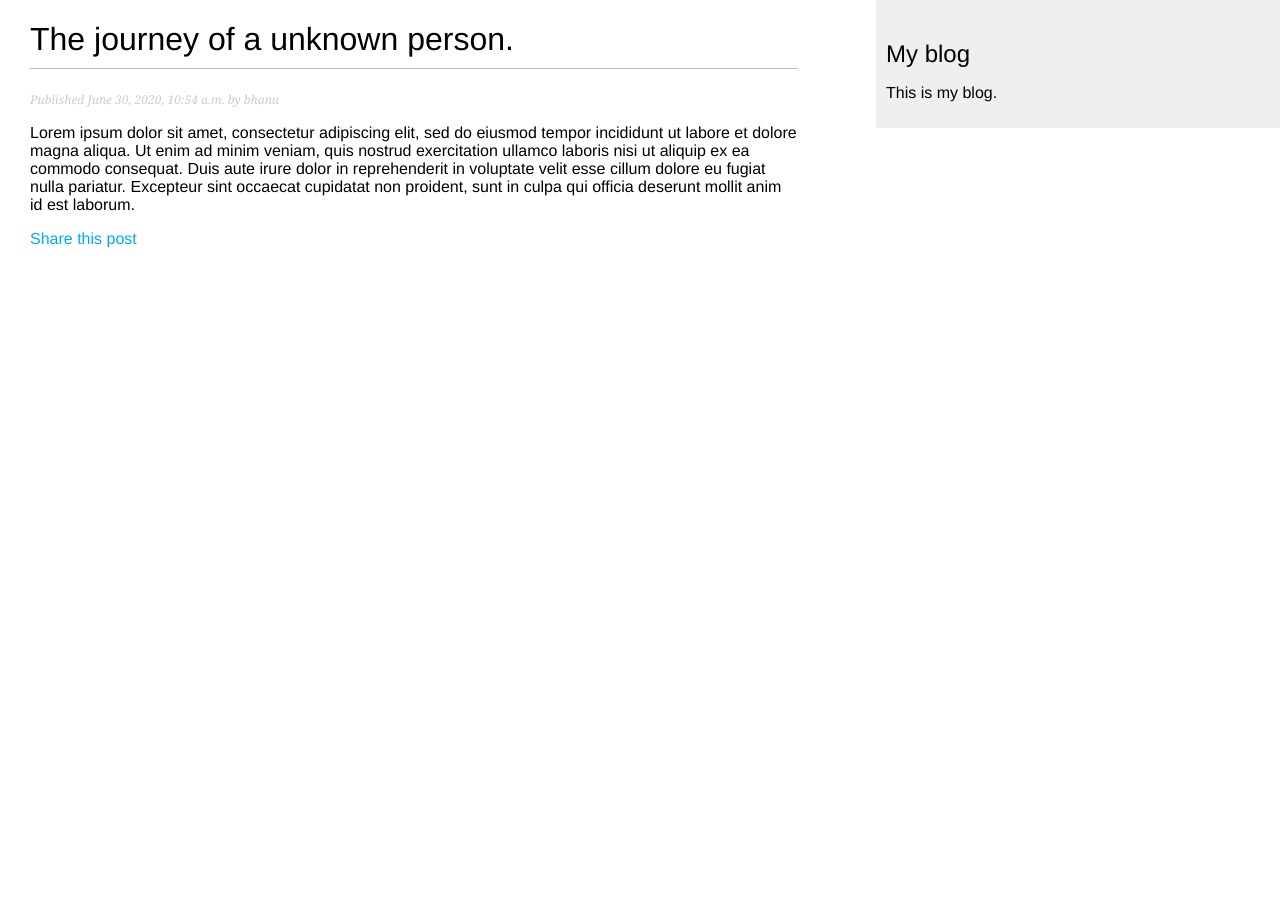
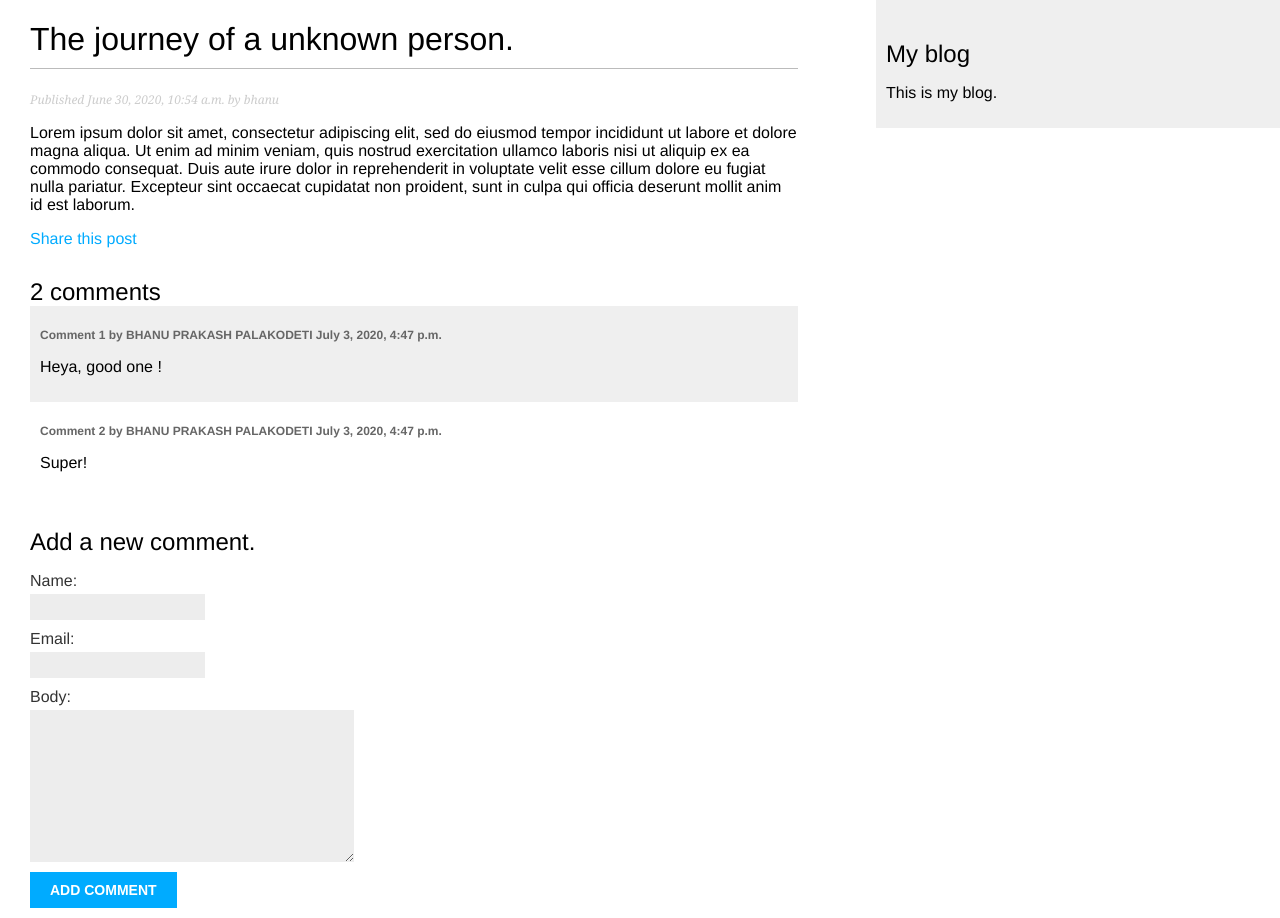
Before and after one commit to bhanuprakashx/mysite_blog, a Django app: a page that uses mysite/blog/templates/blog/post/detail.html in a window 1280 px wide. Before the commit the page ends 248 px from the top, so only its background shows below. Run offline with Django 3.2, Linux system fonts and the light colour scheme; data comes from the database, SQL or seed files in the repository.

Commit message:
Adding comments to the post template.

```diff
--- a/mysite/blog/templates/blog/post/detail.html
+++ b/mysite/blog/templates/blog/post/detail.html
@@ -4,6 +4,7 @@
 {% endblock title %}
 
 {% block content %}
+
     <h1> {{post.title}} </h1>
     <p class = "date">
         Published {{post.publish}} by {{post.author}}
@@ -14,4 +15,35 @@
         Share this post
         </a>
     </p>
+
+    {% with comments.count as total_comments %}
+        <h2>
+            {{ total_comments }} comment{{ total_comments | pluralize}}
+        </h2>
+    {% endwith %}
+
+    {% for comment in comments %}
+        <div class="comment">
+            <p class = "info">
+                Comment {{ forloop.counter}} by {{ comment.name}}
+                {{ comment.created }}
+            </p>
+            {{ comment.body|linebreaks }}
+        </div>
+        {% empty %}
+        <p> There are no comments yet. </p>
+    {% endfor %}
+
+    {% if new_comment %}
+        <h2>Your comment has been added.</h2>
+    {% else %}
+        <h2>Add a new comment.</h2>
+        <form action="." method="POST">
+            {{ comment_form.as_p }}
+            {% csrf_token %}
+            <p><input type="submit" value="Add Comment"></p>
+        </form>
+    {% endif %}
+
+
 {% endblock content %}
--- a/mysite/blog/templates/blog/post/list.html
+++ b/mysite/blog/templates/blog/post/list.html
@@ -16,5 +16,5 @@
     </p>
     {{post.body|truncatewords:30|linebreaks}}
     {% endfor %}
-    {% include "blog/pagination.html" with page=page_obj %}
+    {% include "pagination.html" with page=page_obj %}
 {% endblock content %}
--- a/mysite/blog/views.py
+++ b/mysite/blog/views.py
@@ -36,7 +36,7 @@ def post_detail(request, year, month, day, post):
 
     # List of active comments for this post.
     comments = post.comments.filter(active=True)
-
+    print(comments)
     new_comment = None
 
     if request.method == 'POST':
@@ -51,8 +51,8 @@ def post_detail(request, year, month, day, post):
     else:
         comment_form = CommentForm()
 
-
-    return render(request, 'blog/post/detail.html', {'post': post})
+    return render(request, 'blog/post/detail.html', {'post': post, 'comments': comments,
+                                                     'new_comment': new_comment, 'comment_form': comment_form})
 
 
 def post_share(request, post_id):
```
Also changed, not shown: mysite/blog/migrations/0003_auto_20200703_1636.py (added), mysite/db.sqlite3.
